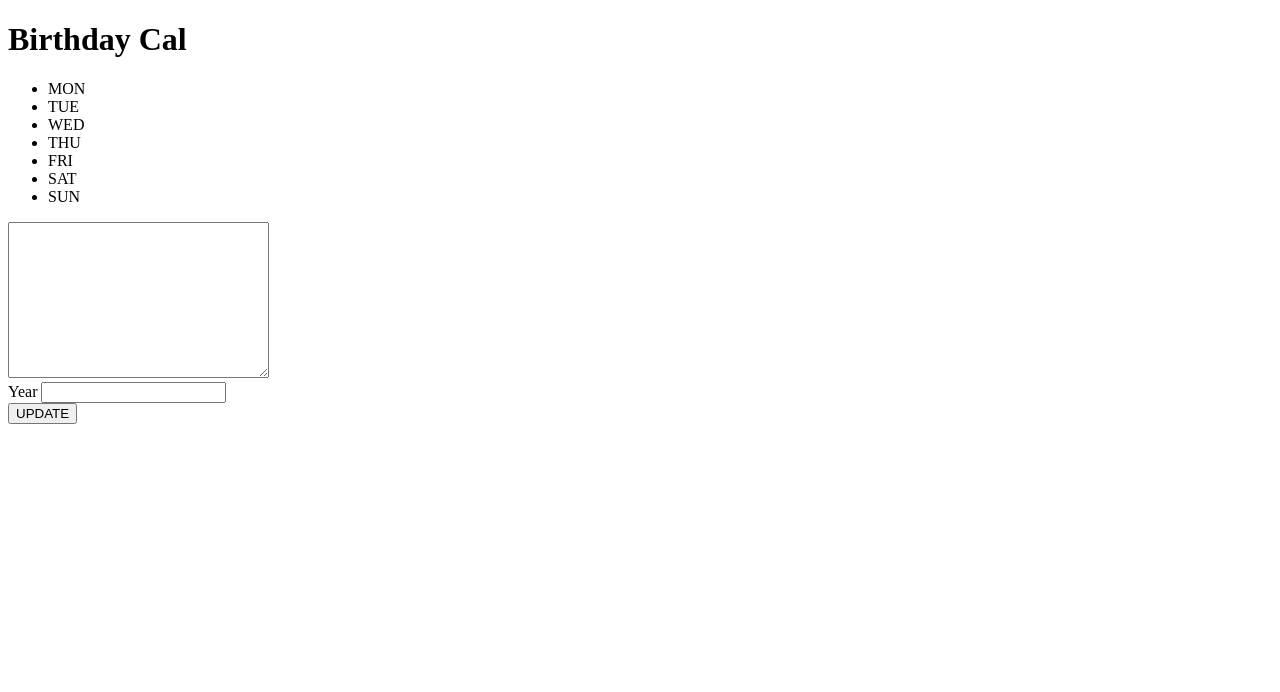
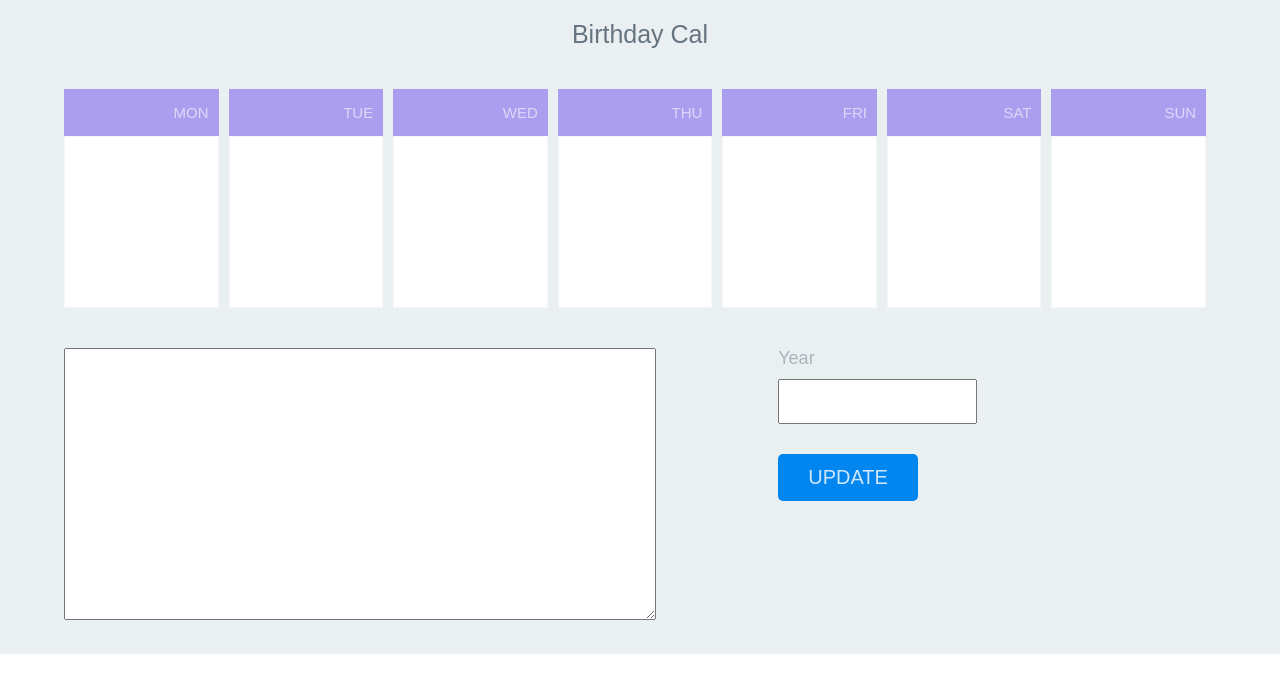
Before and after one commit to gsaurabhaxioned/es6task1, a plain HTML site: page index.html in a window 1280 px wide. Drawn offline with Linux system fonts and the light colour scheme.

Commit message:
css style completed

```diff
--- a/assets/css/_header.scss
+++ b/assets/css/_header.scss
@@ -0,0 +1,6 @@
+h1 {
+    padding: 20px 0;
+    color: #667480;
+    font-size: 25px;
+    text-align: center;
+}
--- a/assets/css/_main.scss
+++ b/assets/css/_main.scss
@@ -0,0 +1,72 @@
+.main {
+    &__menu {
+        padding: 20px 0 40px;
+        display: flex;
+        justify-content: space-between;
+
+        &__item {
+            width: 210px;
+            margin-right: 10px;
+
+            span {
+                padding: 15px 10px;
+                display: block;
+                background-color: #ab9eee;
+                color: #ddd8f8;
+                font-size: 15px;
+                text-align: right;
+            }
+
+            div {
+                height: 170px;
+                border: 1px solid #f6f6f6;
+                background-color: #fff;
+            }
+        }
+    }
+    &__message {
+        flex-basis: 55%;
+
+        textarea {
+            width: 90%;
+            height: 250px;
+            padding: 10px;
+        }
+    }
+
+    &__yearsubmit {
+        flex-basis: 38%;
+
+        label {
+            margin-bottom: 10px;
+            display: block;
+            color: #abb5bb;
+            font-size: 18px;
+        }
+        &__year {
+            width: 40%;
+            margin-bottom: 30px;
+
+        input {
+            width: 100%;
+            padding: 10px;
+            font-size: 18px;
+        }
+    }
+    &__submit {
+        input {
+            padding: 12px 30px;
+            border: none;
+            border-radius: 5px;
+            background-color: #0186ef;
+            color: #cfe7fc;
+            font-size: 20px;
+        }
+    }
+    }
+}
+form {
+    padding-bottom: 30px;
+    display: flex;
+    justify-content: space-between;
+}
--- a/assets/css/_mediaquery.scss
+++ b/assets/css/_mediaquery.scss
@@ -1,3 +1,18 @@
 /*media query starts*/
-@media only screen and (max-width: 1024px) {
+@media only screen and (max-width: 995px) {
+    .main {
+        &__menu {
+            flex-wrap: wrap;
+            justify-content: space-evenly;
+            &__item {
+                margin-bottom: 10px;
+            }
+        }
+        &__message {
+            margin-top: 20px;
+        }
+    }
+    form {
+        flex-direction: column-reverse;
+    }
 }
--- a/assets/css/_reset.scss
+++ b/assets/css/_reset.scss
@@ -98,12 +98,12 @@ li {
 }
 
 .container {
-  background-color: #1f1f1f;
+  background-color: #eaf0f2;
 }
 
 /*for wrapper*/
 .wrapper {
   max-width: 1360px;
-  width: 75%;
+  width: 90%;
   margin: 0 auto;
 }
--- a/assets/css/style.scss
+++ b/assets/css/style.scss
@@ -1,9 +1,10 @@
+@import "reset";
 
 /*=================================
   Header styling starts here
 =================================*/
 
-
+@import "header";
 /*=================================
   Header styling ends here
 =================================*/
@@ -11,17 +12,9 @@
 /*=================================
   main styling starts here
 =================================*/
-
+@import "main";
 
 /*=================================
   main styling ends here
 =================================*/
-
-/*=================================
-  footer styling starts here
-=================================*/
-
-
- /*================================
-  footer styling ends here
-=================================*/
+@import "mediaquery";
```
Also changed, not shown: assets/css/style.css, 1 other file.
